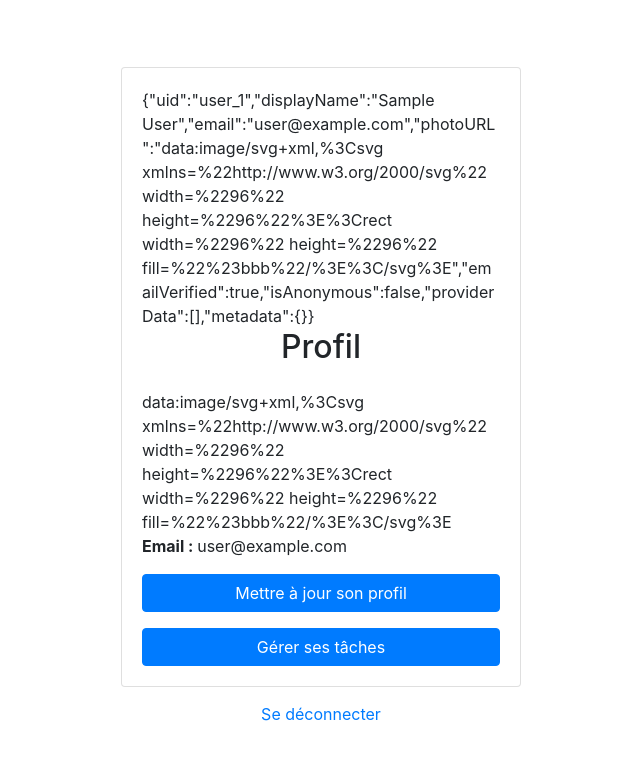
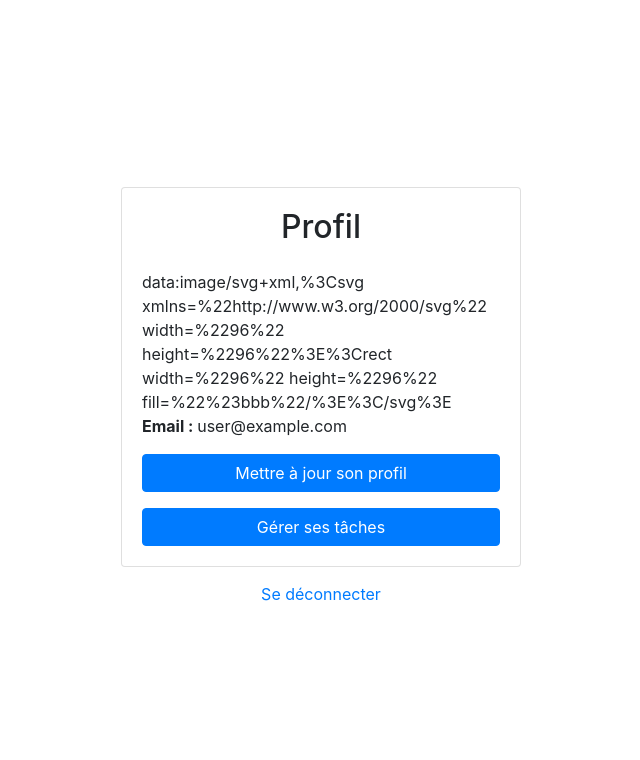
Before and after one commit to timmess/task_manager, a React (Create React App) app: page / in a window 1280 px wide. Shown: the top 760 px of the page, without its empty margins (319-959 px from the left). Built offline with nearby package versions, Linux system fonts and the light colour scheme; no server answers; sample sign-in values are in the browser's storage.

Commit message:
remove user object from dashboard

```diff
--- a/src/components/Dashboard.js
+++ b/src/components/Dashboard.js
@@ -23,7 +23,7 @@ export default function Dashboard() {
         <>
             <Card>
                 <Card.Body>
-                    {JSON.stringify(currentUser)}
+                    {/*{JSON.stringify(currentUser)}*/}
                     <h2 className="text-center mb-4">Profil</h2>
                     <div>
                         {currentUser.photoURL}
```
